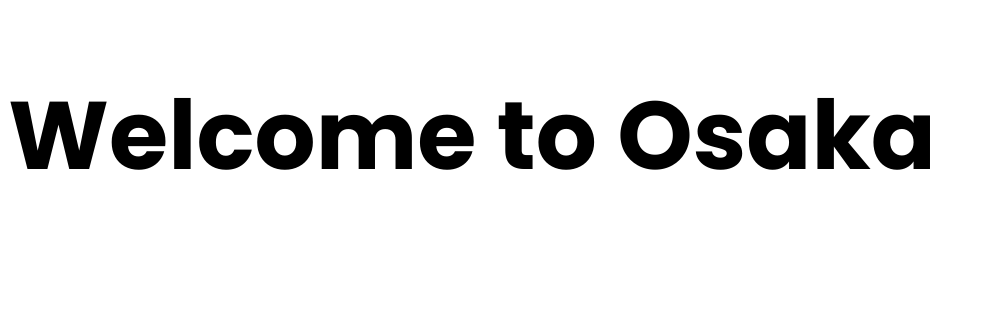
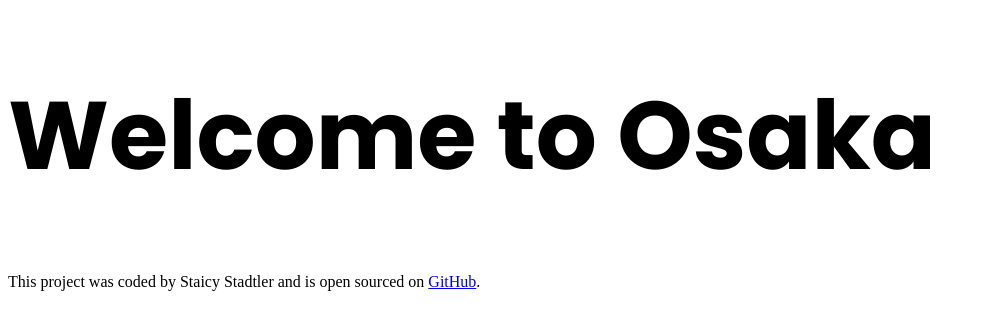
Before and after one commit to Staicy-S/osaka-shecodes, a plain HTML site: page index.html in a window 1280 px wide. Shown: the whole page, without its empty margins (0-985 px from the left). Drawn offline with Linux system fonts and the light colour scheme.

Commit message:
Update index.html

```diff
--- a/index.html
+++ b/index.html
@@ -5,7 +5,7 @@
     <meta http-equiv="X-UA-Compatible" content="IE=edge" />
     <meta name="viewport" content="width=device-width, initial-scale=1.0" />
     <title>Document</title>
-    <link rel="stylesheet" href="src/styles.css" />
+    <link rel="stylesheet" href="./src/styles.css" />
     <link rel="preconnect" href="https://fonts.googleapis.com" />
     <link rel="preconnect" href="https://fonts.gstatic.com" crossorigin />
     <link
@@ -15,5 +15,10 @@
   </head>
   <body>
     <h1>Welcome to Osaka</h1>
+
+    <footer>
+      This project was coded by Staicy Stadtler and is open sourced on
+      <a href="https://github.com/Staicy-S/osaka-shecodes">GitHub</a>.
+    </footer>
   </body>
 </html>
```
